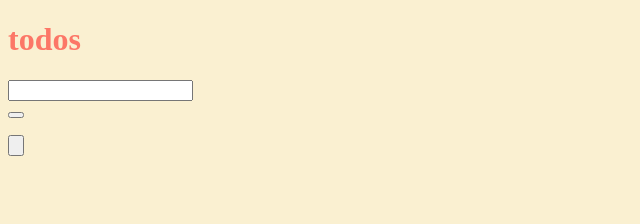
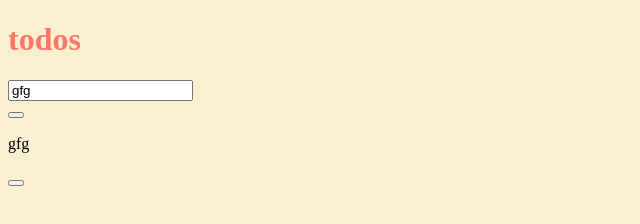
Before and after one commit to Fradee2/todo, a plain HTML site: page index.html in a window 1280 px wide. Both pictures are taken after a click on the button 16 px from the left and 114 px from the top of the page. Shown: the full height of the page, 0-640 px from the left. Drawn offline with Linux system fonts and the light colour scheme.

Commit message:
Creat task

```diff
--- a/index.html
+++ b/index.html
@@ -8,7 +8,7 @@
 <body>
     <div class="main">
         <h1 class="title">todos</h1>
-        <div class="toDo"><input class="toDo_input" id="input_value" type="text"></div>
+        <div class="toDo"><input class="toDo_input" id="input_value" type="text" value="gfg"></div>
         <button class="toDo_button" id="button"></button>
         <div class="main_footer" id="main_footer"></div>
     </div>
--- a/script.js
+++ b/script.js
@@ -1,16 +1,19 @@
-
-let input_value = document.getElementById('input_value').value;
+let i=0
 let task={};
 let main_footer = document.getElementById('main_footer');
-function creat_new_task(task){
-    main_footer.insertAdjacentHTML('afterend', `<div><p id="main_footer__name">${input_value}</p><input type="button"></input></div>`);
-}
+button.onclick=function(){
+    let input_value = document.getElementById("input_value").value;
+    id="${i}"
+    main_footer.insertAdjacentHTML('afterend', `<div id="${i}"><p id="main_footer__name ">${input_value}</p><button onClick="deletes(this)"  id="button_delete${i}" ></button></div>`);
+    i++;
+    // task={
+    //     task:input_value,
+    //     performed:false,
+    // }
+    }
+function deletes(obj){
+    let a=obj.parentNode.id;
+    a.remuve();
 
 
-button.onclick=function(){
-    creat_new_task(task);
-    task={
-        task:input_value,
-        performed:false,
-    }
-    }
+}
```
